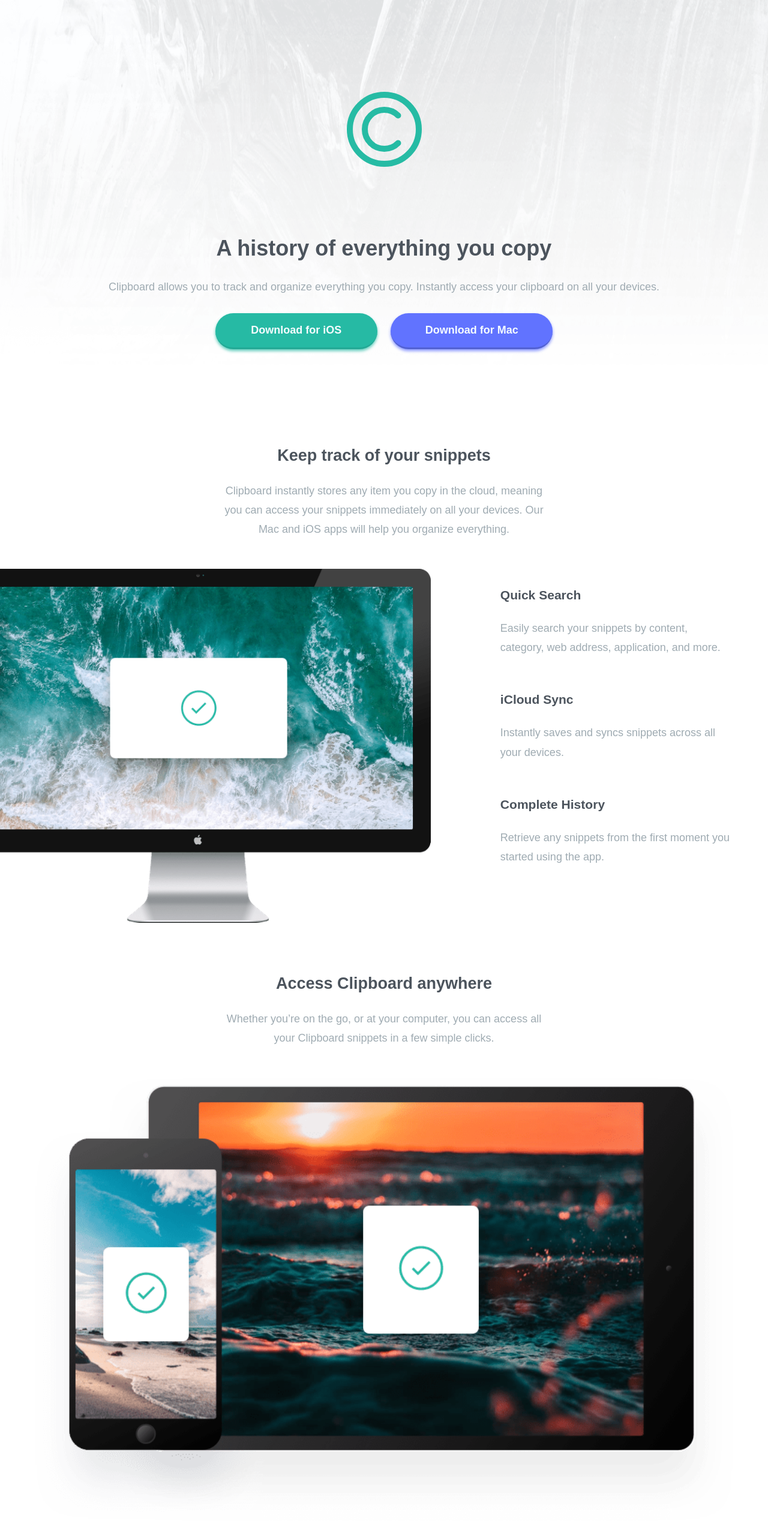
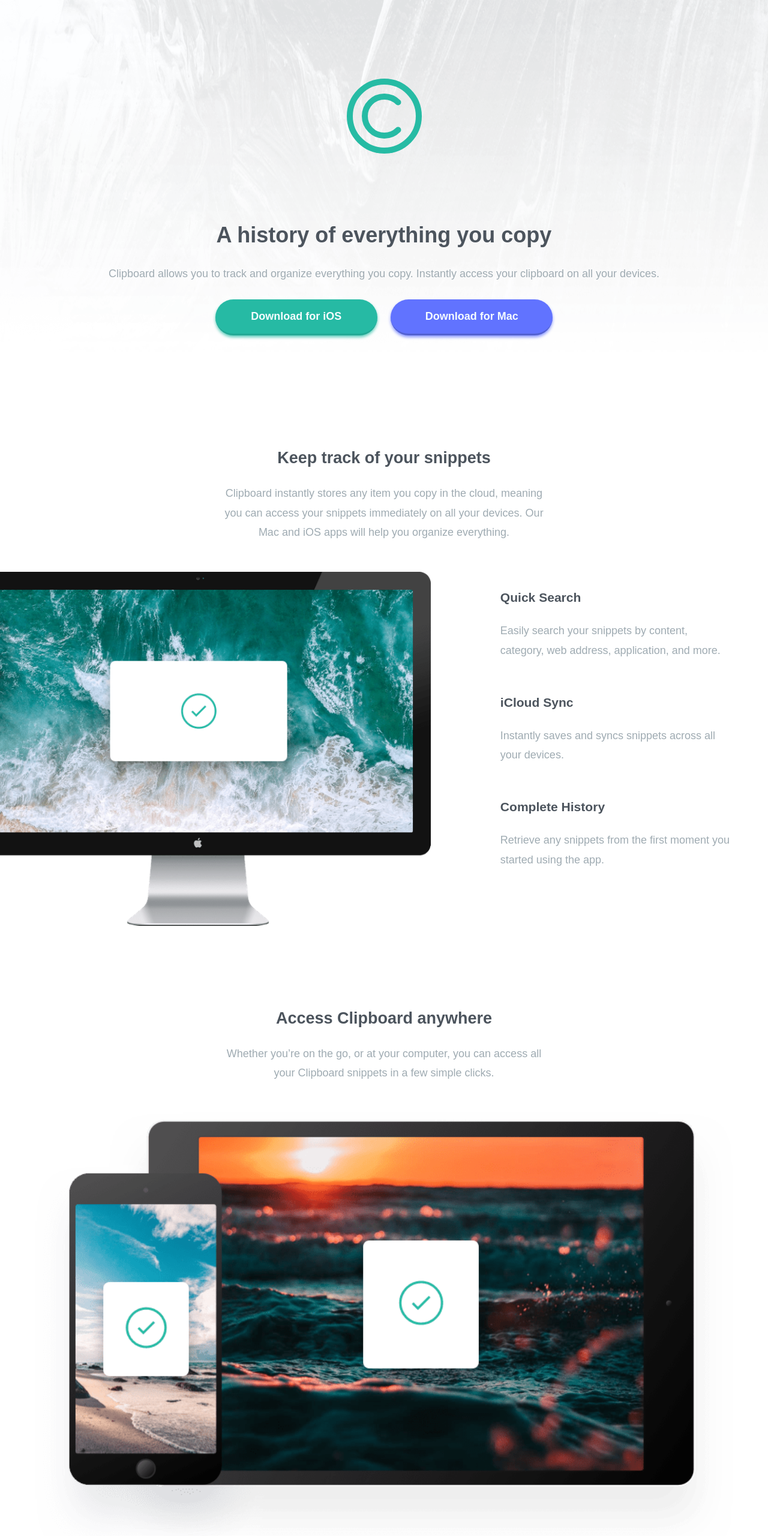
Before and after one commit to martam90/clipboard-landing-page, a plain HTML site: page index.html in a window 1280 px wide. Shown: the top 2560 px of the page at 60% size. Drawn offline with Linux system fonts and the light colour scheme; a web font is replaced by a local one.

Commit message:
Add section padding

```diff
--- a/css/_header.scss
+++ b/css/_header.scss
@@ -2,12 +2,12 @@ header {
   background-image: url("/images/bg-header-mobile.png");
   background-repeat: no-repeat;
   background-size: 100% 100%;
-  padding: $spacing + 0.25;
+  padding: $spacing;
 
   text-align: center;
 
   .logo {
-    padding-top: $spacing * 5;
+    padding-top: $spacing * 4;
     padding-bottom: $spacing * 2.5;
   }
 
--- a/css/_main.scss
+++ b/css/_main.scss
@@ -2,16 +2,18 @@ main {
   padding: $spacing + 0.25;
 
   & > section {
-    padding: $spacing 0;
+    padding: $spacing + 1.5 0;
     text-align: center;
   }
 
   .main__img {
+    display: block;
     width: 100%;
     height: 100%;
   }
 
   .main__img-device {
+    display: block;
     width: 100%;
   }
 
--- a/css/_media.scss
+++ b/css/_media.scss
@@ -108,4 +108,12 @@
       padding-bottom: 0;
     }
   }
+
+  h1 {
+    font-size: $font-size * 2;
+  }
+
+  h2 {
+    font-size: $font-size * 1.5;
+  }
 }
```
Also changed, not shown: css/style.css, 1 other file.
